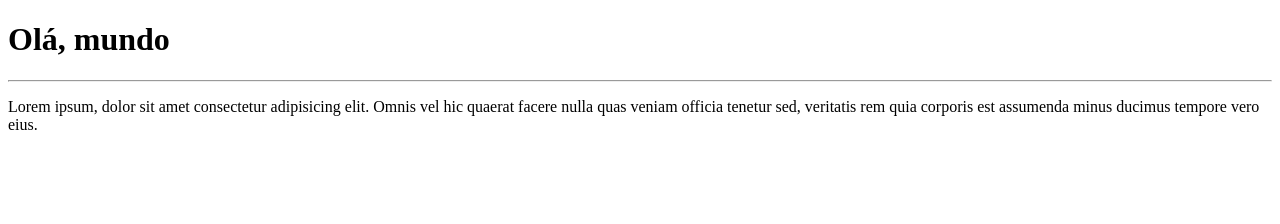
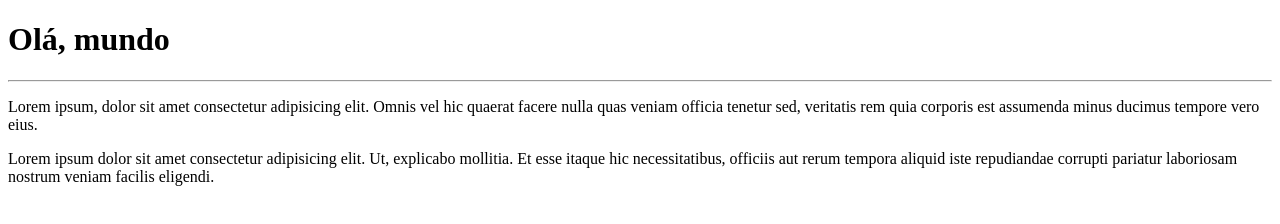
Before and after one commit to YasminZaia/Ola-Mundo, a plain HTML site: page site-exemplo/index.html in a window 1280 px wide. Drawn offline with Linux system fonts and the light colour scheme.

Commit message:
Adicionei um parágrafo

```diff
--- a/site-exemplo/index.html
+++ b/site-exemplo/index.html
@@ -9,5 +9,6 @@
     <h1>Olá, mundo</h1>
     <hr>
     <p>Lorem ipsum, dolor sit amet consectetur adipisicing elit. Omnis vel hic quaerat facere nulla quas veniam officia tenetur sed, veritatis rem quia corporis est assumenda minus ducimus tempore vero eius.</p>
+    <p>Lorem ipsum dolor sit amet consectetur adipisicing elit. Ut, explicabo mollitia. Et esse itaque hic necessitatibus, officiis aut rerum tempora aliquid iste repudiandae corrupti pariatur laboriosam nostrum veniam facilis eligendi.</p>
 </body>
 </html>
```
